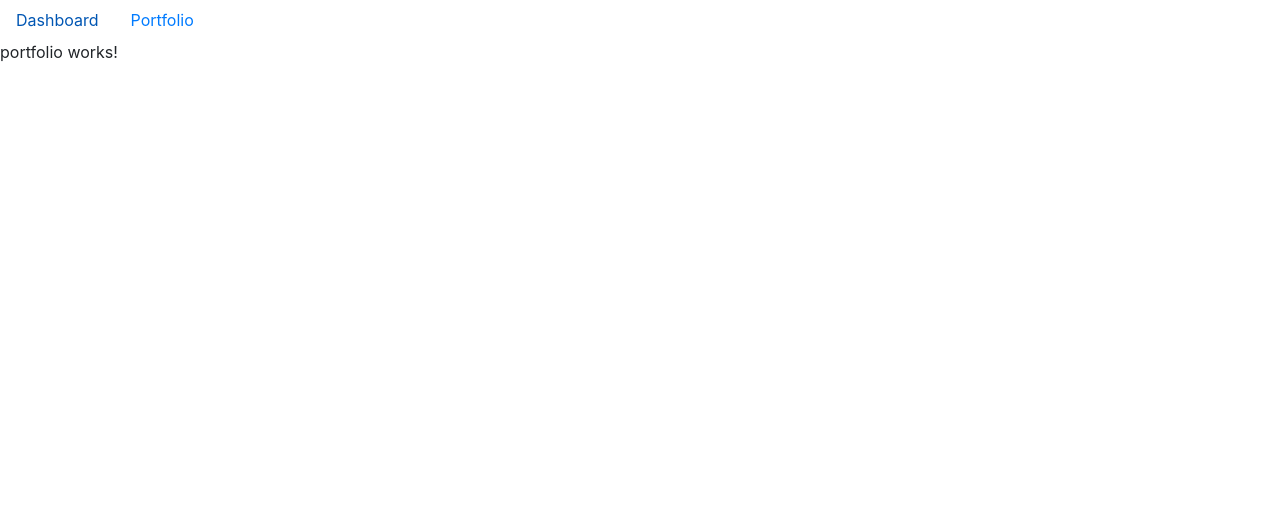
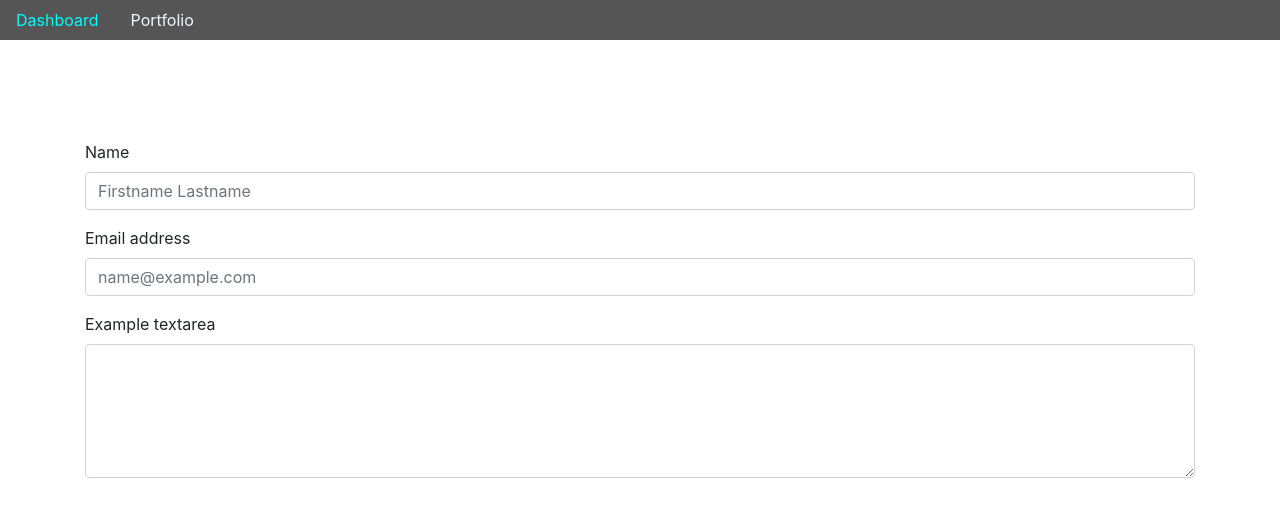
Before and after one commit to kurtmilla1994/Angular, an Angular app: page /portfolio in a window 1280 px wide. Shown: the top 516 px of the page. Built offline with nearby package versions, Linux system fonts and the light colour scheme.

Commit message:
update 5

```diff
--- a/src/app/app.component.scss
+++ b/src/app/app.component.scss
@@ -1,2 +1,9 @@
-html { background-color: rgb(53, 53, 53);
+.nav{
+  background-color: #555555;
 }
+a{
+  color: aliceblue;
+}
+a:hover{
+  color: aqua;
+}
--- a/src/app/components/portfolio/portfolio.component.html
+++ b/src/app/components/portfolio/portfolio.component.html
@@ -1,3 +1,16 @@
-<p>
-  portfolio works!
-</p>
+<div class="container">
+<form>
+    <div class="form-group">
+        <label for="exampleFormControlInput1">Name</label>
+        <input type="text" class="form-control" id="exampleFormControlInput1" placeholder="Firstname Lastname">
+      </div>
+    <div class="form-group">
+      <label for="exampleFormControlInput2">Email address</label>
+      <input type="email" class="form-control" id="exampleFormControlInput2" placeholder="name@example.com">
+    </div>
+    <div class="form-group">
+      <label for="exampleFormControlTextarea1">Example textarea</label>
+      <textarea class="form-control" id="exampleFormControlTextarea1" rows="5"></textarea>
+    </div>
+  </form>
+</div>
--- a/src/app/components/portfolio/portfolio.component.scss
+++ b/src/app/components/portfolio/portfolio.component.scss
@@ -0,0 +1,3 @@
+.container{
+  padding-top: 100px;
+}
```
